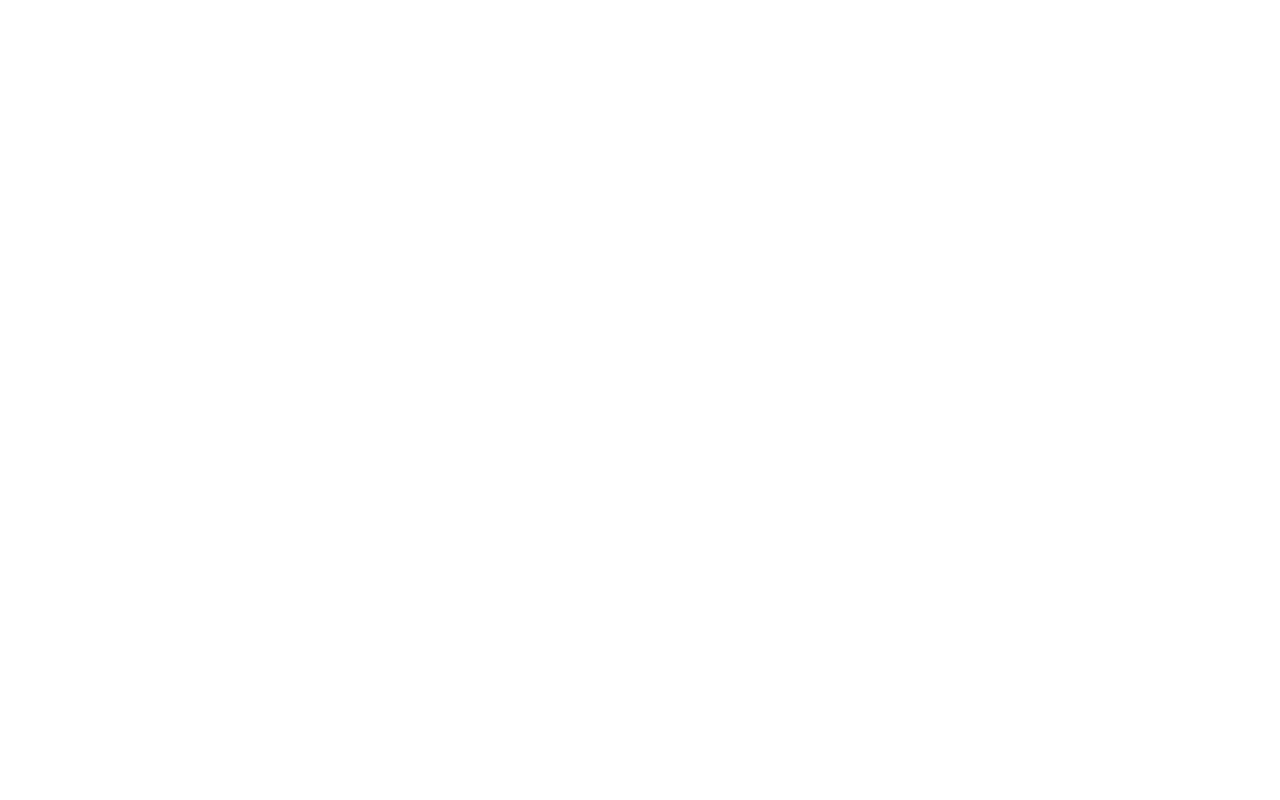
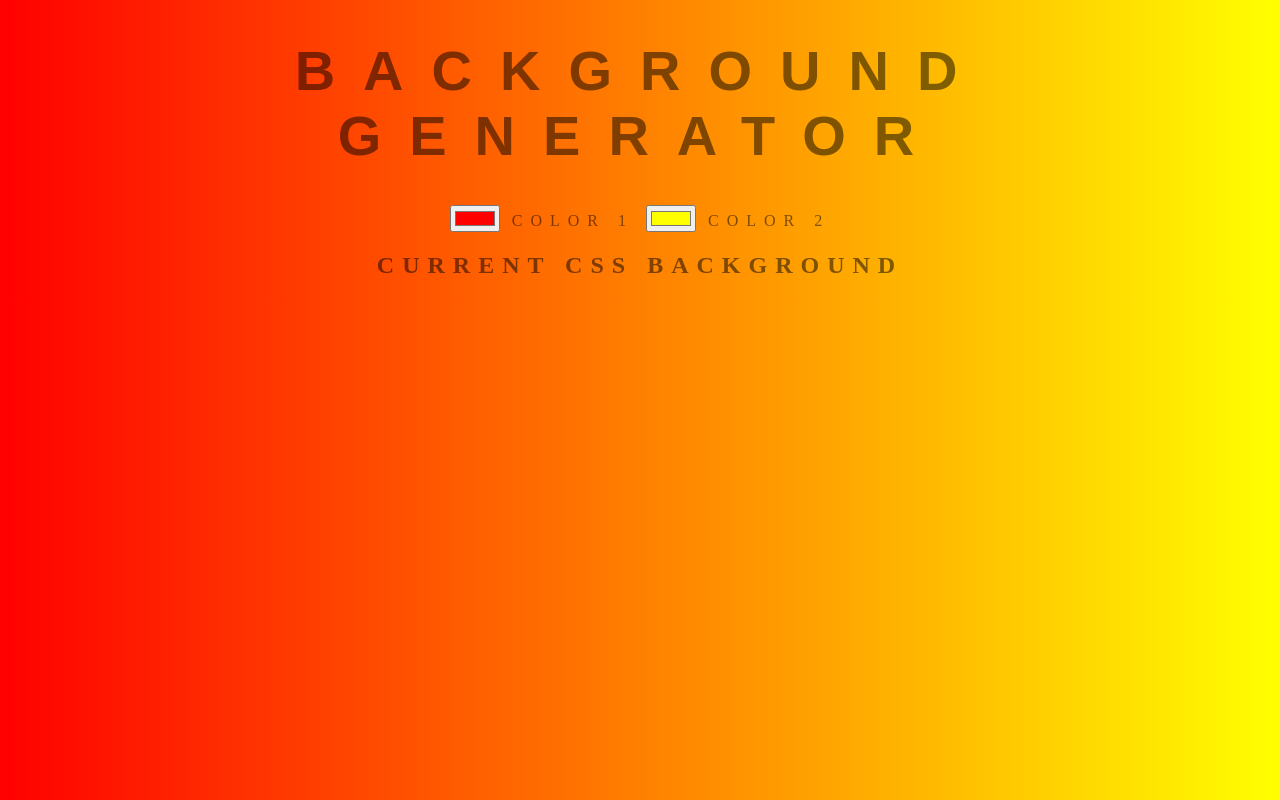
Before and after one commit to mark-mavis/background-generator, a plain HTML site: page index.html in a window 1280 px wide. Drawn offline with Linux system fonts and the light colour scheme.

Commit message:
update index

```diff
--- a/index.html
+++ b/index.html
@@ -3,9 +3,22 @@
 <head>
     <meta charset="UTF-8">
     <meta name="viewport" content="width=device-width, initial-scale=1.0">
+    <link rel="stylesheet" href="style.css">
     <title>Background Generator</title>
 </head>
-<body>
+<body id="gradient">
+    <h1>Background Generator</h1>
 
+    <input type="color" name="color1" value="#ff0000" class="color1">
+    <label for="color1">Color 1</label>
+
+    <input type="color" name="color2" value="#ffff00" class="color2">
+    <label for="color2">Color 2</label>
+
+    <h2>Current CSS Background</h2>
+    <h3></h3>
+
+
+    <script type="text/javascript" src="script.js"></script>
 </body>
 </html>
```
